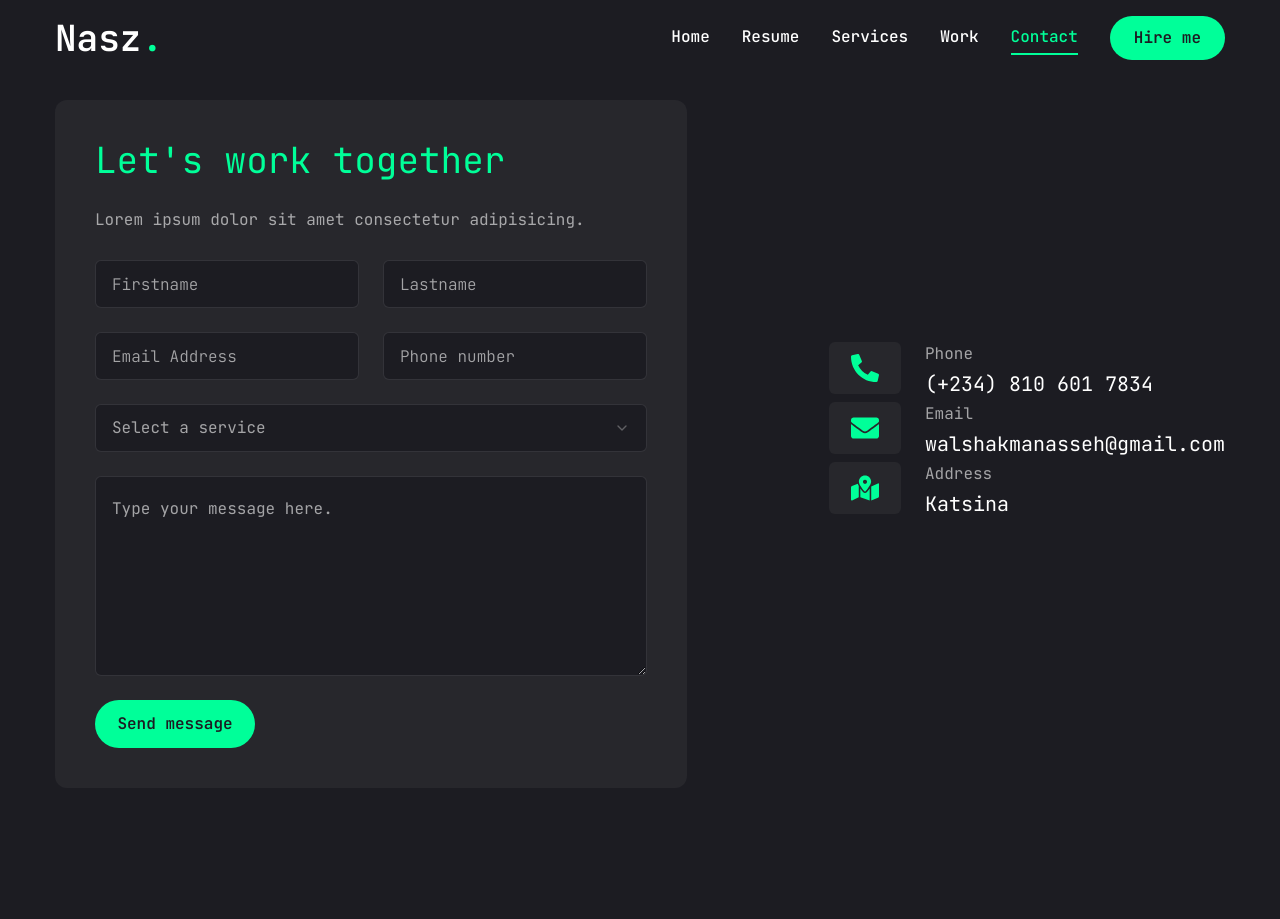
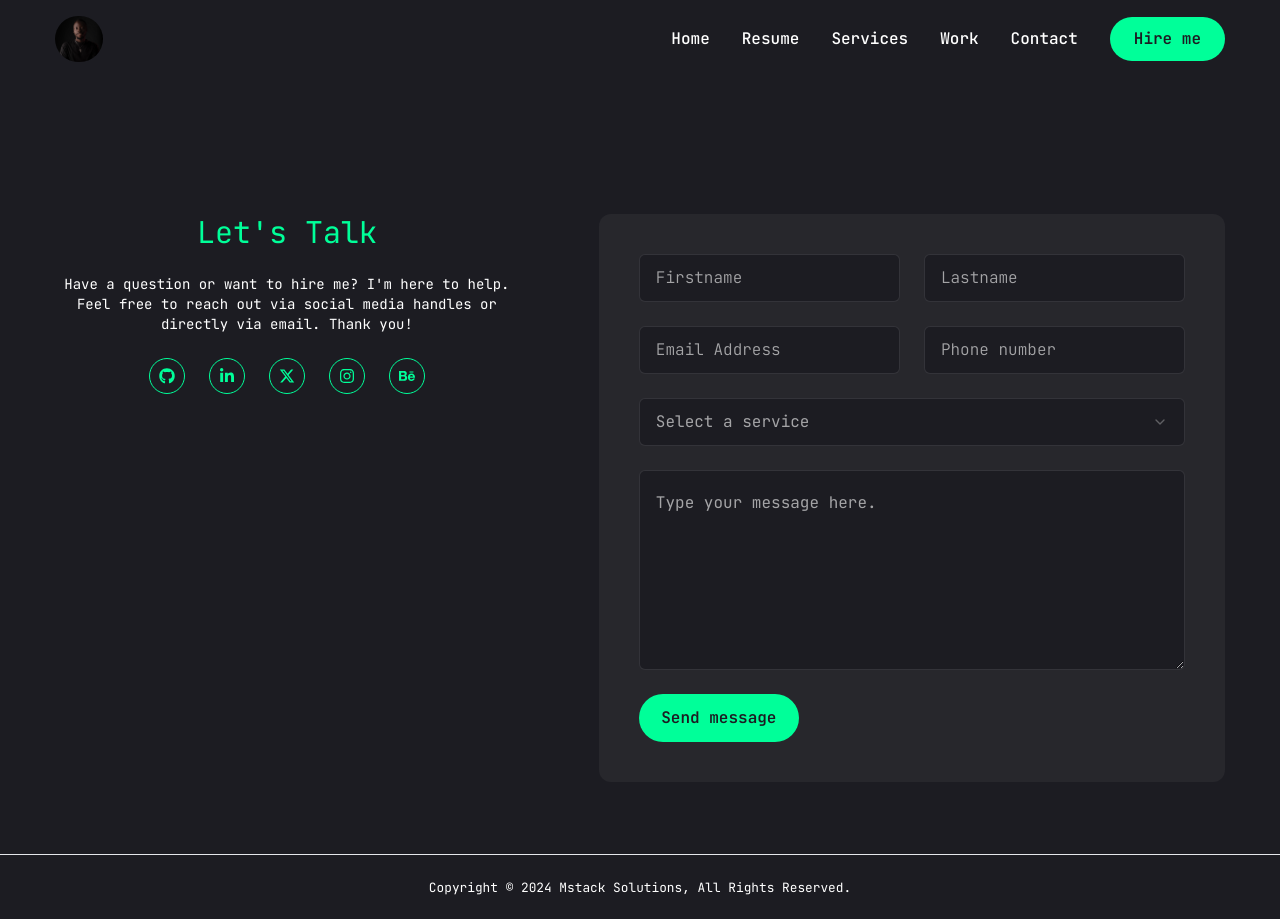
Before and after one commit to MStackPro/Next-Portfolio, a Next.js app: page /contact in a window 1280 px wide. Before the commit the page ends 812 px from the top, so only its background shows below. Built offline with nearby package versions, Linux system fonts and the light colour scheme.

Commit message:
modified

```diff
--- a/app/contact/page.jsx
+++ b/app/contact/page.jsx
@@ -1,5 +1,6 @@
 "use client";
 
+import Socials from "@/components/Socials";
 import { Button } from "@/components/ui/button";
 import { Input } from "@/components/ui/input";
 import {
@@ -13,33 +14,45 @@ import {
 } from "@/components/ui/select";
 import { Textarea } from "@/components/ui/textarea";
 import { motion } from "framer-motion";
-import { FaPhoneAlt, FaEnvelope, FaMapMarkedAlt } from "react-icons/fa";
 
-const info = [
-  { icon: <FaPhoneAlt />, title: "Phone", desc: "(+234) 810 601 7834" },
-  { icon: <FaEnvelope />, title: "Email", desc: "walshakmanasseh@gmail.com" },
-  { icon: <FaMapMarkedAlt />, title: "Address", desc: "Katsina" },
-];
 const Contact = () => {
   return (
     <motion.section
       initial={{ opacity: 0 }}
       animate={{
         opacity: 1,
-        transition: { delay: 2.4, duration: 0.4, ease: "easeIn" },
+        transition: { delay: 1, duration: 0.4, ease: "easeIn" },
       }}
-      className="py-6"
+      className="py-6 mt-20 xl:mt-28"
+      id="contact"
     >
       <div className="container mx-auto">
-        <div className="flex flex-col xl:flex-row gap-[30px]">
+        <div className="flex flex-col xl:flex-row gap-12 xl:gap-20">
+          {/* socials */}
+          <article className="flex flex-col items-center w-full xl:w-2/5 space-y-6 mx-auto xl:mx-0">
+            <h2 className="text-3xl text-accent">Let's Talk</h2>
+            <p className="text-center text-sm">
+              Have a question or want to hire me? I'm here to help. Feel free to
+              reach out via social media handles or directly via email. Thank
+              you!
+            </p>
+            <div className="mb-8 xl:mb-0">
+              <Socials
+                containerStyles={"flex gap-6"}
+                iconStyles={
+                  "w-9 h-9 border border-accent rounded-full flex items-center justify-center text-center text-accent text-base hover:bg-accent hover:text-primary hover:transition-all duration-500"
+                }
+              />
+            </div>
+          </article>
+
           {/* form */}
-          <div className="xl:w-[54%] order-2 xl:order-none">
-            <form className="flex flex-col gap-6 p-10 bg-[#27272c] rounded-xl">
-              <h3 className="text-4xl text-accent">Let's work together</h3>
-              <p className="text-white/60 ">
-                Lorem ipsum dolor sit amet consectetur adipisicing.
-              </p>
-
+          <div className="xl:w-[54%]">
+            <form
+              action="https://formspree.io/f/xvojedzq"
+              method="POST"
+              className="flex flex-col gap-6 p-10 bg-[#27272c] rounded-xl"
+            >
               {/* input */}
               <div className="grid grid-cols-1 md:grid-cols-2 gap-6">
                 <Input type="text" placeholder="Firstname" />
@@ -71,26 +84,10 @@ const Contact = () => {
               />
 
               {/* btn */}
-              <Button size="md" className="max-w-40">Send message</Button>
+              <Button size="md" className="max-w-40">
+                Send message
+              </Button>
             </form>
-          </div>
-          {/* info */}
-          <div className="flex-1 flex items-center xl:justify-end order-1 xl:order-none mb-8 xl:mb0">
-            <ul>
-              {info.map((item, index) => {
-                return (
-                  <li key={index} className="flex items-center gap-6">
-                    <div className="w-[52px] h-[52px] xl:w-[72px] bg-[#27272c] text-accent rounded-md flex items-center justify-center">
-                      <div className="text-[28px]">{item.icon}</div>
-                    </div>
-                    <div className="flex-1">
-                      <p className="text-white/60">{item.title}</p>
-                      <h3 className="text-xl">{item.desc}</h3>
-                    </div>
-                  </li>
-                )
-              })}
-            </ul>
           </div>
         </div>
       </div>
--- a/app/layout.jsx
+++ b/app/layout.jsx
@@ -2,7 +2,7 @@ import { JetBrains_Mono } from "next/font/google";
 import "./globals.css";
 import Header from "@/components/Header";
 import PageTransition from "@/components/PageTransition";
-import StairTransition from "@/components/StairTransition";
+import Footer from "@/components/Footer";
 
 const JetBrainsMono = JetBrains_Mono({
   subsets: ["latin"],
@@ -20,9 +20,8 @@ export default function RootLayout({ children }) {
     <html lang="en">
       <body className={JetBrainsMono.variable}>
         <Header />
-        <StairTransition/>
         <PageTransition>{children}</PageTransition>
-
+        <Footer/>
       </body>
     </html>
   );
--- a/app/page.jsx
+++ b/app/page.jsx
@@ -6,6 +6,7 @@ import { FiDownload } from "react-icons/fi";
 import Resume from "./resume/page";
 import Services from "./services/page";
 import Work from "./work/page";
+import Contact from "./contact/page";
 
 const Home = () => {
   return (
@@ -22,7 +23,7 @@ const Home = () => {
             </div>
             <p className="max-w-[500px] mb-9 text-white/80">
             A passionate skilled Front-end Developer and Creative Graphic
-            Designer. With procificiency in various web technologies and Design tools.
+            Designer.
             </p>
 
             {/* BUTTON AND SOCIALS */}
@@ -65,6 +66,9 @@ const Home = () => {
 
       {/* Work */}
       <Work/>
+
+      {/* Contact */}
+      <Contact/>
     </section>
   );
 };
--- a/app/services/page.jsx
+++ b/app/services/page.jsx
@@ -30,7 +30,7 @@ const Services = () => {
           initial={{ opacity: 0 }}
           animate={{
             opacity: 1,
-            transition: { duration: 0.4, ease: "easeIn" },
+            transition: { delay: 1, duration: 0.4, ease: "easeIn" },
           }}
           className="grid grid-cols-1 md:grid-cols-2 gap-[30px]"
         >
@@ -52,7 +52,7 @@ const Services = () => {
                 </h2>
 
                 {/* DESCRIPTION */}
-                <p className="text-white/60">{service.desc}</p>
+                <p className="text-white/60 text-sm">{service.desc}</p>
               </div>
             );
           })}
--- a/app/work/page.jsx
+++ b/app/work/page.jsx
@@ -63,9 +63,10 @@ const Work = () => {
       initial={{ opacity: 0 }}
       animate={{
         opacity: 1,
-        transition: { delay: 2.4, duration: 0.4, ease: "easeIn" },
+        transition: { delay: 1, duration: 0.4, ease: "easeIn" },
       }}
-      className="min-h-[80vh] flex flex-col justify-center py-12 xl:px-0 mt-28"
+      className="min-h-[80vh] flex flex-col justify-center py-12 xl:px-0 xl:mt-32 mt-20"
+      id="work"
     >
       <div className="container mx-auto">
       <p className="text-accent text-[17px] font-semibold mb-8">
--- /dev/null
+++ b/components/Footer.jsx
@@ -0,0 +1,13 @@
+import React from "react";
+
+const Footer = () => {
+  return (
+    <footer className="py-4 text-center border-t border-solid b mt-12">
+      <small>
+        Copyright &copy; 2024 Mstack Solutions, All Rights Reserved.
+      </small>
+    </footer>
+  );
+};
+
+export default Footer;
--- a/components/Header.jsx
+++ b/components/Header.jsx
@@ -3,22 +3,24 @@ import { Button } from "./ui/button";
 import Link from "next/link";
 import Navbar from "./Navbar";
 import MobileNav from "./MobileNav";
+import Image from "next/image";
+import Logo from "../app/assets/logo.jpg";
 
 const Header = () => {
   return (
     <header className="py-4 text-white">
       <div className="container mx-auto flex justify-between items-center">
-        {/* logo */}
-        <Link href={"/"}>
-          <h1 className="text-4xl font-semibold">
-            Nasz<span className="text-accent">.</span>
-          </h1>
-        </Link>
+        {/* ==== NAV LOGO ==== */}
+        <div className="overflow-hidden rounded-full">
+          <Link href={"/"}>
+            <Image src={Logo} alt="logo" className="w-12" />
+          </Link>
+        </div>
 
         {/* nav & hire me button */}
         <div className="hidden xl:flex items-center gap-8">
           <Navbar />
-          <Link href={"/contact"}>
+          <Link href={"#contact"}>
             <Button>Hire me</Button>
           </Link>
         </div>
--- a/components/MobileNav.jsx
+++ b/components/MobileNav.jsx
@@ -22,17 +22,8 @@ const MobileNav = () => {
 
         <SheetContent className="flex flex-col">
 
-            {/* LOGO */}
-            <div className="mt-28 mb-16 text-center text-2xl">
-                <Link href={'/'}>
-                <h1 className="text-4xl font-semibold">
-                    Nasz<span className="text-accent">.</span>
-                </h1>
-                </Link>
-            </div>
-
             {/* NAV */}
-            <nav className="flex flex-col justify-center items-center gap-6">
+            <nav className="flex flex-col justify-center items-center gap-6 mt-28">
                 {links.map((link, index) => {
                     return (
                         <Link href={link.path} key={index} className={`${link.path === pathname && "text-accent border-b-2 border-accent"} text-xl capitalize hover:text-accent transition-all`}>
--- a/components/Navbar.jsx
+++ b/components/Navbar.jsx
@@ -7,8 +7,8 @@ const links = [
   { name: "home", path: "/" },
   { name: "resume", path: "#resume" },
   { name: "services", path: "#services" },
-  { name: "work", path: "/work" },
-  { name: "contact", path: "/contact" },
+  { name: "work", path: "#work" },
+  { name: "contact", path: "#contact" },
 ];
 
 const Navbar = () => {
```
Also changed, not shown: app/resume/page.jsx (+5 -5 lines), app/assets/logo.jpg (added).
